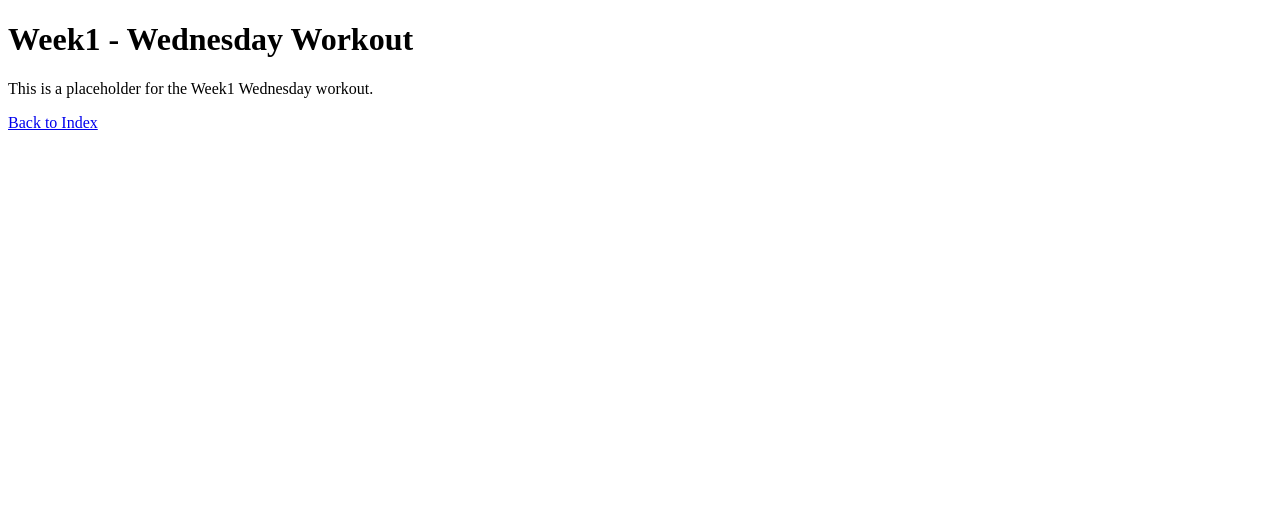
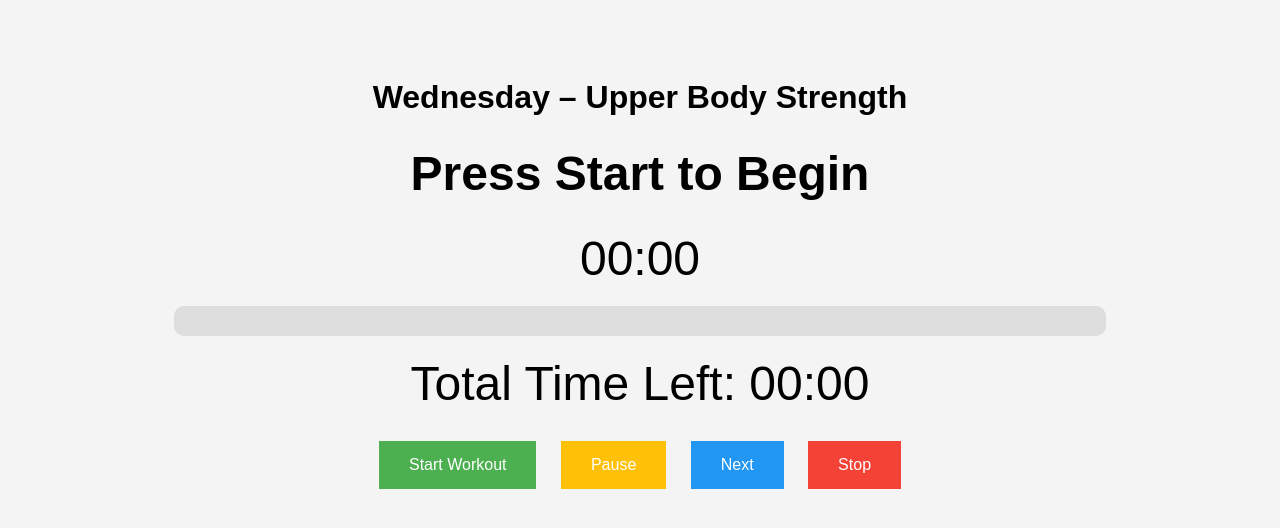
Before and after one commit to brennanward/workouts, a plain HTML site: page week1_wednesday.html in a window 1280 px wide. Drawn offline with Linux system fonts and the light colour scheme.

Commit message:
Update week1_wednesday.html

```diff
--- a/week1_wednesday.html
+++ b/week1_wednesday.html
@@ -1,14 +1,108 @@
-
 <!DOCTYPE html>
 <html lang="en">
 <head>
     <meta charset="UTF-8">
     <meta name="viewport" content="width=device-width, initial-scale=1.0">
-            <title>Week1 - Wednesday</title>
+    <title>Wednesday – Upper Body Strength</title>
+    <style>
+        body {
+            font-family: Arial, sans-serif;
+            text-align: center;
+            padding: 50px;
+            background-color: #f4f4f4;
+            transition: background-color 0.5s ease;
+        }
+        #exercise {
+            font-size: 3rem;
+            font-weight: bold;
+            margin: 30px 0;
+        }
+        #timer, #overall-timer {
+            font-size: 3rem;
+            margin: 20px 0;
+        }
+        #progress-container {
+            width: 80%;
+            background-color: #ddd;
+            border-radius: 10px;
+            margin: 20px auto;
+            height: 30px;
+            overflow: hidden;
+        }
+        #progress-bar {
+            height: 100%;
+            width: 0%;
+            background-color: #76c7c0;
+            transition: width 0.5s linear;
+        }
+        button {
+            padding: 15px 30px;
+            font-size: 1rem;
+            margin: 10px;
+            cursor: pointer;
+        }
+        .start-btn {
+            background-color: #4CAF50;
+            color: white;
+            border: none;
+        }
+        .stop-btn {
+            background-color: #f44336;
+            color: white;
+            border: none;
+        }
+        .next-btn {
+            background-color: #2196F3;
+            color: white;
+            border: none;
+        }
+        .pause-btn {
+            background-color: #FFC107;
+            color: white;
+            border: none;
+        }
+    </style>
 </head>
 <body>
-            <h1>Week1 - Wednesday Workout</h1>
-            <p>This is a placeholder for the Week1 Wednesday workout.</p>
-            <a href="index.html">Back to Index</a>
-        </body>
-        </html>
+
+    <h1>Wednesday – Upper Body Strength</h1>
+    <div id="exercise">Press Start to Begin</div>
+    <div id="timer">00:00</div>
+
+    <div id="progress-container">
+        <div id="progress-bar"></div>
+    </div>
+
+    <div id="overall-timer">Total Time Left: 00:00</div>
+    <button class="start-btn" onclick="startWorkout()">Start Workout</button>
+    <button class="pause-btn" onclick="pauseResumeWorkout()">Pause</button>
+    <button class="next-btn" onclick="skipToNextExercise()">Next</button>
+    <button class="stop-btn" onclick="stopWorkout()">Stop</button>
+
+    <script>
+        const workoutPlan = [
+            // Warm-Up
+            { "exercise": "Arm Circles", "duration": 60, "type": "active" },
+            { "exercise": "Shoulder Rolls", "duration": 60, "type": "active" },
+            { "exercise": "Wrist Stretches", "duration": 60, "type": "active" },
+
+            // Main Workout (4 Rounds)
+            { "exercise": "Overhead Press", "duration": 60, "type": "active" },
+            { "exercise": "Push-Ups", "duration": 60, "type": "active" },
+            { "exercise": "Bicep Curls", "duration": 60, "type": "active" },
+            { "exercise": "Tricep Dips", "duration": 60, "type": "active" },
+            { "exercise": "Superman Hold", "duration": 30, "type": "active" },
+            { "exercise": "Rest", "duration": 30, "type": "rest" },
+
+            { "exercise": "Overhead Press", "duration": 60, "type": "active" },
+            { "exercise": "Push-Ups", "duration": 60, "type": "active" },
+            { "exercise": "Bicep Curls", "duration": 60, "type": "active" },
+            { "exercise": "Tricep Dips", "duration": 60, "type": "active" },
+            { "exercise": "Superman Hold", "duration": 30, "type": "active" },
+            { "exercise": "Rest", "duration": 30, "type": "rest" },
+
+            { "exercise": "Overhead Press", "duration": 60, "type": "active" },
+            { "exercise": "Push-Ups", "duration": 60, "type": "active" },
+            { "exercise": "Bicep Curls", "duration": 60, "type": "active" },
+            { "exercise": "Tricep Dips", "duration": 60, "type": "active" },
+            { "exercise": "Superman Hold", "
```
Lines whose indentation alone changed are shown as unchanged.
